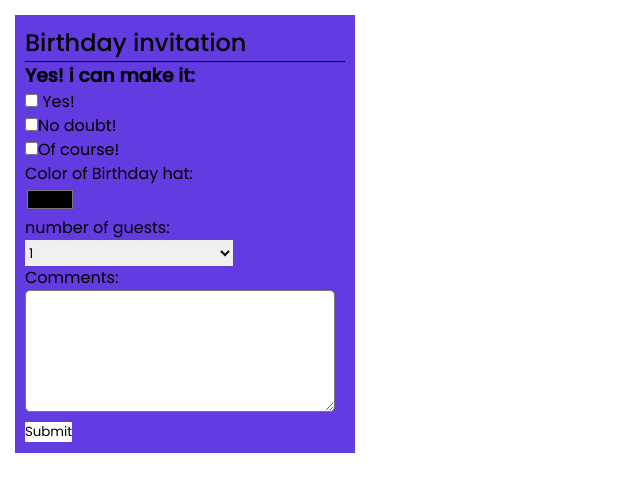
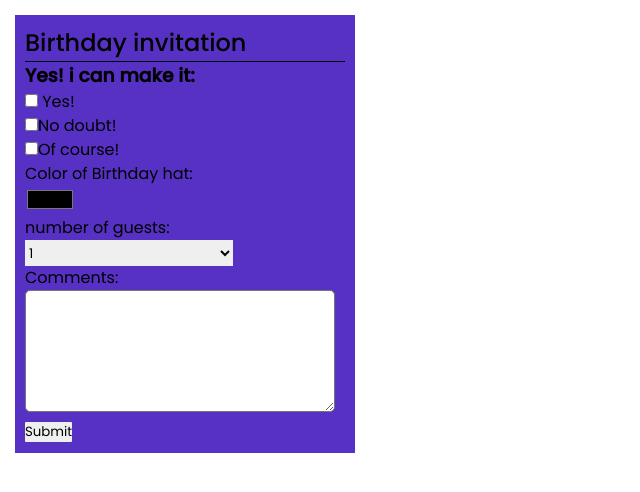
Before and after one commit to Kutimo/Gruppe1, a plain HTML site: page index.html in a window 1280 px wide. Shown: the whole page, without its empty margins (0-640 px from the left). Drawn offline with Linux system fonts and the light colour scheme.

Commit message:
small fixes

```diff
--- a/index.html
+++ b/index.html
@@ -35,7 +35,7 @@
         <label for="textarea">Comments:</label>
         <br />
         <textarea name="comments" id="textarea" cols="25" rows="5"></textarea> <br />
-        <input type="button" id="button" value="Submit" />
+        <input type="submit" value="Submit">
     </form>
       </div>
     </main>
--- a/style.css
+++ b/style.css
@@ -8,7 +8,7 @@
 }
 
 .cta {
-    background-color: rgb(100, 58, 225);
+    background-color: rgb(86, 49, 195);
     width: 25%;
     display: block;
     position: relative;
@@ -40,7 +40,7 @@ label {
 input[type="color"] {
     appearance: none;
     background: none;
-  border: 0;
+    border: 0;
 }
 select {
     border: none;
@@ -57,6 +57,6 @@ textarea {
 input {
     border: none;
     border-radius: 1px;
-    background-color: rgb(255, 255, 255);
+
 
 }
```
